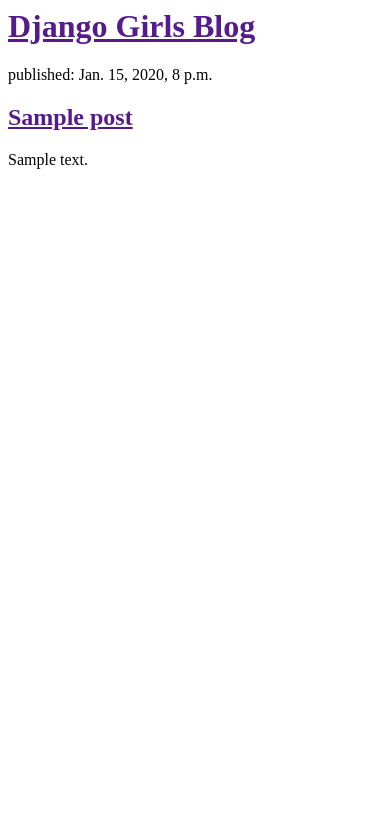
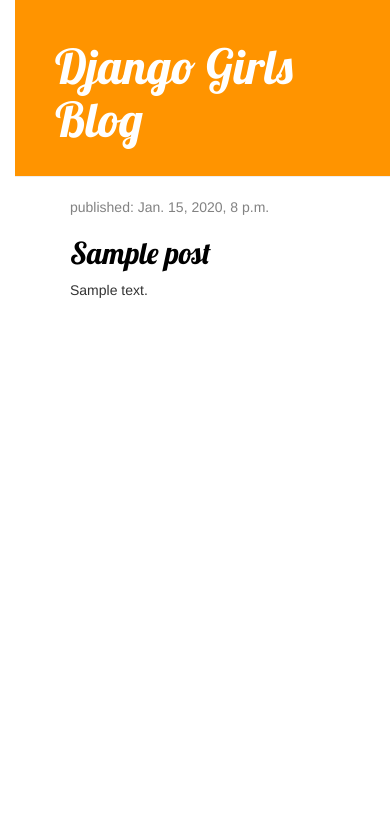
Before and after one commit to asenabouth/djangogirlstutorial, a Django app: template blog/templates/blog/post_list.html in a window 390 px wide. Shown: the top 827 px of the page. Run offline with Django 3.2, Linux system fonts and the light colour scheme; the template is opened without the code that fills it: values that come from a table or form of the project are taken from there, others are empty; tables that the repository leaves empty hold one stand-in row (values such as "Sample post"); some libraries are stand-ins or nearby versions.

Commit message:
Created blog templates and added styling

```diff
--- /dev/null
+++ b/blog/static/css/blog.css
@@ -0,0 +1,58 @@
+h1 a {
+    color: #FCA205;
+    font-family: 'Lobster';
+}
+
+body {
+    padding-left: 15px;
+}
+
+.page-header {
+    background-color: #ff9400;
+    margin-top: 0;
+    padding: 20px 20px 20px 40px;
+}
+
+.page-header h1, .page-header h1 a, .page-header h1 a:visited, .page-header h1 a:active {
+    color: #ffffff;
+    font-size: 36pt;
+    text-decoration: none;
+}
+
+.content {
+    margin-left: 40px;
+}
+
+h1, h2, h3, h4 {
+    font-family: 'Lobster', cursive;
+}
+
+h2 a{
+  color: #000000;
+}
+.date {
+    color: #828282;
+}
+
+.save {
+    float: right;
+}
+
+.post-form textarea, .post-form input {
+    width: 100%;
+}
+
+.top-menu, .top-menu:hover, .top-menu:visited {
+    color: #ffffff;
+    float: right;
+    font-size: 26pt;
+    margin-right: 20px;
+}
+
+.post {
+    margin-bottom: 70px;
+}
+
+.post h1 a, .post h1 a:visited {
+    color: #000000;
+}
--- /dev/null
+++ b/blog/templates/blog/base.html
@@ -0,0 +1,24 @@
+{% load staticfiles %}
+
+<html>
+<head>
+  <title>Welcome to my bloooog!</title>
+  <link rel="stylesheet" href="//maxcdn.bootstrapcdn.com/bootstrap/3.2.0/css/bootstrap.min.css">
+  <link rel="stylesheet" href="//maxcdn.bootstrapcdn.com/bootstrap/3.2.0/css/bootstrap-theme.min.css">
+  <link rel="stylesheet" href="{% static 'css/blog.css' %}">
+  <link href="//fonts.googleapis.com/css?family=Lobster&subset=latin,latin-ext" rel="stylesheet" type="text/css">
+</head>
+<body>
+    <div class="page-header">
+        <h1><a href="/">Django Girls Blog</a></h1>
+    </div>
+    <div class="content container">
+        <div class="row">
+            <div class="col-md-8">
+            {% block content %}
+            {% endblock %}
+            </div>
+        </div>
+    </div>
+</body>
+</html>
--- a/blog/templates/blog/post_list.html
+++ b/blog/templates/blog/post_list.html
@@ -1,31 +1,13 @@
-<html>
-<head>
-  <title>Welcome to my bloooog!</title>
-</head>
-<body>
-  <div>
-    <h1><a href="">Django Girls Blog</a>
-  </div>
+{% extends 'blog/base.html' %}
 
-  {% for post in posts %}
-    <div>
-      <p>published: {{ post.published_date }}</p>
-      <h2><a href="">{{ post.title }}</a></h2>
+{% block content %}
+{% for post in posts %}
+    <div class="post">
+      <div class="date">
+        <p>published: {{ post.published_date }}</p>
+      </div>
+      <h2><a href="{% url 'post_detail' pk=post.pk %}">{{ post.title }}</a></h2>
       <p>{{ post.text|linebreaksbr }}</p>
     </div>
-  {% endfor %}
-
-  <!-- <div>
-    <p>published: 23.06.2016, 1:19</p>
-    <h2><a href="">Hidey ho!</a></h2>
-    <p>I'm working.... I'm working!</p>
-  </div>
-
-  <div>
-    <p>published: 23.06.2016, 1:00</p>
-    <h2><a href="">Infamous... bucher... Angel of death!!</a></h2>
-    <p>Slayyyyerrrrrrrr</p>
-  </div> -->
-
-</body>
-</html>
+{% endfor %}
+{% endblock %}
--- a/blog/urls.py
+++ b/blog/urls.py
@@ -3,4 +3,5 @@ from . import views
 
 urlpatterns = [
     url(r'^$', views.post_list, name='post_list'),
+     url(r'^post/(?P<pk>\d+)/$', views.post_detail, name='post_detail'),
 ]
--- a/blog/views.py
+++ b/blog/views.py
@@ -1,4 +1,4 @@
-from django.shortcuts import render
+from django.shortcuts import render, get_object_or_404
 from django.utils import timezone
 from .models import Post
 
@@ -6,3 +6,7 @@ from .models import Post
 def post_list(request):
     posts = Post.objects.filter(published_date__lte=timezone.now()).order_by('published_date')
     return render(request, 'blog/post_list.html', {'posts': posts})
+
+def post_detail(request, pk):
+    post = get_object_or_404(Post, pk=pk)
+    return render(request, 'blog/post_detail.html', {'post': post})
```
Also changed, not shown: blog/templates/blog/post_detail.html (added, +13 -0 lines).
